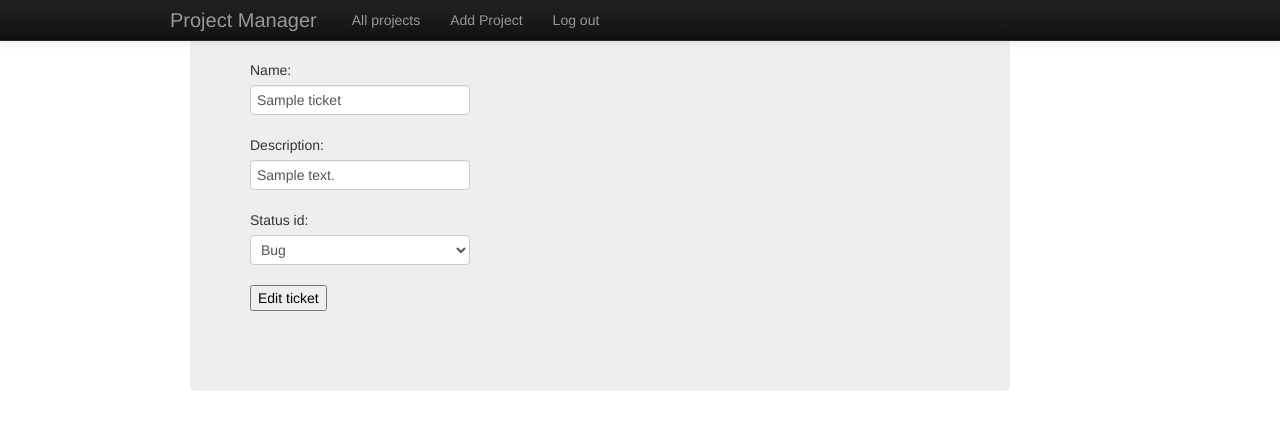
After one commit to andreassoderstrom/1DV450_as222sy, a Django app: page /projects/3/ticket/1/edit/ in a window 1280 px wide. The commit adds this page. Shown: the top 430 px of the page. Run offline with Django 3.2, Linux system fonts and the light colour scheme; a user stored in the database is signed in; data comes from the database, SQL or seed files in the repository; both versions use the stored data as it was after the commit; tables that the repository leaves empty hold one stand-in row (values such as "Sample post"); parts of the project's set-up code (start-up, migrations or seed data) failed here and were passed over.

Commit message:
donat vidare, crud klar

```diff
--- a/pythonlab/project_manager/project_manager/urls.py
+++ b/pythonlab/project_manager/project_manager/urls.py
@@ -10,11 +10,18 @@ urlpatterns = patterns('',
     url(r'^projects/$', 'projectmanager.views.project_list', name='project_list'), #list of projects
     url(r'^projects/(?P<project_id>\d+)/$', 'projectmanager.views.project_list', name='project'), #single project
     url(r'^projects/add$', 'projectmanager.views.project_add', name='project_add'), #add a project
-
+    url(r'^projects/(?P<project_id>\d+)/delete/$', 'projectmanager.views.project_delete', name='project_delete'), #delete project
+    url(r'^projects/(?P<project_id>\d+)/edit/$', 'projectmanager.views.project_edit', name='project_edit'), #edit project
 
     url(r'^projects/(?P<project_id>\d+)/ticket/(?P<ticket_id>\d+)$', 'projectmanager.views.ticket', name='ticket'), #single ticket
     url(r'^projects/(?P<project_id>\d+)/ticket/add$', 'projectmanager.views.ticket_add', name='ticket_add'), #add a ticket
+    url(r'^projects/(?P<project_id>\d+)/ticket/(?P<ticket_id>\d+)/edit/$', 'projectmanager.views.ticket_edit', name='ticket_edit'), #edit ticket
+    url(r'^projects/(?P<project_id>\d+)/ticket/(?P<ticket_id>\d+)/delete/$', 'projectmanager.views.ticket_delete', name='ticket_delete'), #delete ticket
 
+
+    url(r'^login/$', 'projectmanager.views.login_user', name='login'), # log in
+
+    url(r'^logout/$', 'projectmanager.views.logout_user', name='logout'), # log out
     #url(r'^projects/(?P<project_id>\d+)/delete/$', 'projectmanager.views.project_delete', name='project_delete'),
     #url(r'^projects/(?P<project_id>\d+)/edit/$', 'projectmanager.views.project_edit', name='project_edit'),
 
@@ -24,5 +31,5 @@ urlpatterns = patterns('',
     # url(r'^admin/doc/', include('django.contrib.admindocs.urls')),
 
     # Uncomment the next line to enable the admin:
-	url(r'^admin/', include(admin.site.urls)),
-)
+    url(r'^admin/', include(admin.site.urls)),
+    )
--- a/pythonlab/project_manager/projectmanager/models.py
+++ b/pythonlab/project_manager/projectmanager/models.py
@@ -1,6 +1,7 @@
 from django.db import models
 from django.forms import ModelForm
 from django.contrib.auth.models import User
+from django import forms
 
 class Project(models.Model):
 	name = models.CharField(max_length = 100)
@@ -13,6 +14,9 @@ class Project(models.Model):
 	def __unicode__(self):
 		return self.name
 
+
+	def owned_by(self, user):
+		return self.owner_id == user
 
 
 
@@ -36,6 +40,9 @@ class Ticket(models.Model):
 	def __unicode__(self):
 		return self.name
 
+	def owned_by(self, user):
+		return self.user_id == user
+
 
 #forms ==========================
 class ProjectForm(ModelForm):
@@ -47,4 +54,10 @@ class TicketForm(ModelForm):
 	class Meta:
 		model = Ticket
 		exclude = ('project_id', 'user_id')
+
+
+#login
+class LoginForm(forms.Form):
+	username = forms.CharField(max_length=20)
+	password = forms.CharField(widget = forms.PasswordInput)
 #================================
--- a/pythonlab/project_manager/projectmanager/templates/projects/project.html
+++ b/pythonlab/project_manager/projectmanager/templates/projects/project.html
@@ -23,8 +23,8 @@
 
 	<p>
 		<a class="btn" href="{% url 'project_list' %}">Back </a>
-		<a class="btn btn-primary" href="#"> Update </a>
-		<a class="btn btn-danger" href="#"> Remove </a>
+		<a class="btn btn-primary" href="{% url 'project_edit' project.id %}"> Update </a>
+		<a class="btn btn-danger" href="{% url 'project_delete' project.id %}"> Remove </a>
 	</p>
 
 
--- a/pythonlab/project_manager/projectmanager/templates/shared/base.html
+++ b/pythonlab/project_manager/projectmanager/templates/shared/base.html
@@ -29,9 +29,11 @@
           <a class="brand" href="{% url 'project_list' %}">Project Manager</a>
           <div class="nav-collapse collapse">
             <ul class="nav">
+              {% if user.is_authenticated %}
               <li><a href="{% url 'project_list' %}">All projects</a></li>
               <li><a href="{% url 'project_add' %}">Add Project</a></li>
-              <li><a href="#">Log out</a></li>
+              <li><a href="{% url 'logout' %}">Log out</a></li>
+              {% endif %}
             </ul>
           </div><!--/.nav-collapse -->
         </div>
--- /dev/null
+++ b/pythonlab/project_manager/projectmanager/templates/tickets/edit.html
@@ -0,0 +1,16 @@
+{% extends "shared/base.html" %}
+
+{% block title %}
+	Edit ticket
+{% endblock %}
+
+<h1> Add a project </h1>
+{% block content %}
+	<form action="{{ticket_edit}}" method="POST"> {% csrf_token %}
+		{{ form.as_p }}
+		<input type="submit" value="Edit ticket" />
+	</form>
+
+
+
+{% endblock %}
--- a/pythonlab/project_manager/projectmanager/templates/tickets/ticket.html
+++ b/pythonlab/project_manager/projectmanager/templates/tickets/ticket.html
@@ -15,6 +15,12 @@
 	{{status.status_name}}
 </p>
 
+<p>
+
+		<a class="btn btn-primary" href="{% url 'ticket_edit' ticket.project_id_id ticket.id %}"> Update </a>
+		<a class="btn btn-danger" href="{% url 'ticket_delete' ticket.project_id_id ticket.id  %}"> Remove </a>
+	</p>
+
 
 
 {% endblock %}
--- a/pythonlab/project_manager/projectmanager/views.py
+++ b/pythonlab/project_manager/projectmanager/views.py
@@ -1,9 +1,12 @@
 # Create your views here.
 from django.http import HttpResponseRedirect, HttpResponse, HttpResponseServerError
 from django.shortcuts import get_list_or_404, render, get_object_or_404, redirect
-from projectmanager.models import Project, ProjectForm , Ticket, TicketForm, Status
+from projectmanager.models import Project, ProjectForm , Ticket, TicketForm, Status, LoginForm
+from django.contrib.auth import authenticate, login, logout
+from django.contrib.auth.decorators import login_required, permission_required
 
-
+#project List
+@login_required(login_url='/login')
 def project_list(request, project_id = None):
 
 	if project_id:
@@ -14,11 +17,13 @@ def project_list(request, project_id = None):
 		projects = get_list_or_404(Project.objects.order_by('name'))
 		return render(request, 'projects/list.html', {"projects" : projects})
 
+#project Add
+@login_required(login_url='/login')
 def project_add(request):
 	if request.method == "POST":
 		form = ProjectForm(request.POST)
 		if form.is_valid():
-			form.instance.owner_id = 1
+			form.instance.owner_id = request.user.id
 			form.save()
 			return redirect(project_list)
 	else:
@@ -26,20 +31,50 @@ def project_add(request):
 
 	return render(request, 'projects/add.html', {"form": form})
 
+#project Delete
+@login_required(login_url='/login')
+def project_delete(request, project_id= None):
+	project = get_object_or_404(Project, pk=project_id)
+	if project.owned_by(request.user.id):
+		project.delete()
+		return redirect(project_list)
+	else:
+		return HttpResponse('You are not the owner')
 
+#project Edit
+@login_required(login_url='/login')
+def project_edit(request, project_id= None):
+	project = get_object_or_404(Project, pk=project_id)
+	if project.owned_by(request.user.id):
+		if request.method == "POST":
+			form = ProjectForm(request.POST, instance = project)
+			if form.is_valid():
+				try:
+					form.save()
+					return redirect('project_list')
+				except:
+					return HttpResponseServerError()
+		else:
+			form = ProjectForm(instance = project)
+	else:
+		return HttpResponse("You do not have permission")
+	return render(request, 'projects/edit.html', {"form" : form})
 
+#Ticket view
+@login_required(login_url='/login')
 def ticket(request, project_id, ticket_id = None):
 	ticket = get_object_or_404(Ticket.objects.filter(id = ticket_id))
 	status = get_object_or_404(Status.objects.filter(tickets = ticket_id))
 	return render(request, 'tickets/ticket.html', {"ticket" : ticket, "status": status})
 
-
+#ticket add
+@login_required(login_url='/login')
 def ticket_add(request, project_id = None):
 	project = get_object_or_404(Project, pk = project_id)
 	if request.method == "POST":
 		form = TicketForm(request.POST)
 		if form.is_valid():
-			form.instance.user_id_id = 1
+			form.instance.user_id_id = request.user.id
 			form.instance.project_id_id = project_id
 			form.save()
 			return HttpResponseRedirect('/projects/%i/' % int(project_id))
@@ -47,3 +82,70 @@ def ticket_add(request, project_id = None):
 		form = TicketForm()
 
 	return render(request, 'tickets/add.html', {"form": form, "project" : project})
+
+#tcket Edit
+@login_required(login_url='/login')
+def ticket_edit(request, project_id = None, ticket_id = None):
+	ticket = get_object_or_404(Ticket, id = ticket_id)
+	project = get_object_or_404(Project, pk = project_id)
+	currentUser = request.user
+
+	if ticket.owned_by(currentUser.id) or project.owned_by(currentUser.id):
+		if request.method == "POST":
+			form = TicketForm(request.POST , instance = ticket)
+			if form.is_valid():
+				try:
+					form.save()
+					return HttpResponseRedirect("/projects/" + project_id + "/ticket/" + ticket_id)
+				except:
+					return HttpResponseServerError()
+		else:
+			form = TicketForm(instance = ticket)
+	else:
+		return HttpResponse("You do not have permission")
+	return render(request, "tickets/edit.html", {"form": form, "ticket": ticket, "currentUser": currentUser})
+
+
+#ticket Delete
+@login_required(login_url='/login')
+def ticket_delete(request, project_id= None, ticket_id = None):
+	ticket = get_object_or_404(Ticket, id = ticket_id)
+	project = get_object_or_404(Project, pk = project_id)
+	currentUser = request.user
+
+	if ticket.owned_by(currentUser.id) or project.owned_by(currentUser.id):
+		ticket.delete()
+		return HttpResponseRedirect('/projects/%i/' % int(project_id))
+	else:
+		return HttpResponse("You dont have permission yo")
+
+
+
+#log in
+def login_user(request):
+	message = ''
+	if request.method == "POST":
+		form = LoginForm(request.POST)
+		if form.is_valid():
+			username_to_try = form.cleaned_data["username"]
+			password_to_try = form.cleaned_data["password"]
+
+			user = authenticate(username=username_to_try, password=password_to_try)
+			if user is not None:
+				if user.is_active:
+					login(request, user)
+					request.session['has_logged_in'] = True
+					return redirect('project_list')
+				else:
+					return HttpResponse("<p> Your account is disabled!! </p>")
+			else:
+				message = "Wrong username or password"
+	else:
+		form = LoginForm()
+
+	return render(request, 'login.html', {'form' : form, 'message' : message})
+
+
+def logout_user(request):
+	logout(request)
+	return redirect('login')
```
Also changed, not shown: pythonlab/project_manager/projectmanager/templates/login.html (added, +18 -0 lines), pythonlab/project_manager/projectmanager/templates/projects/edit.html (added, +13 -0 lines), pythonlab/project_manager/data.db, 3 other files.
